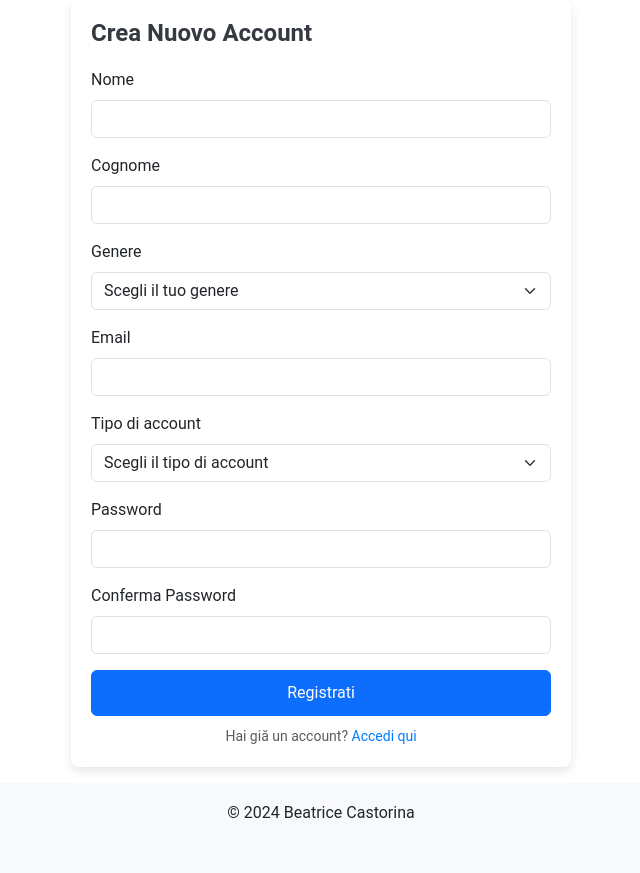
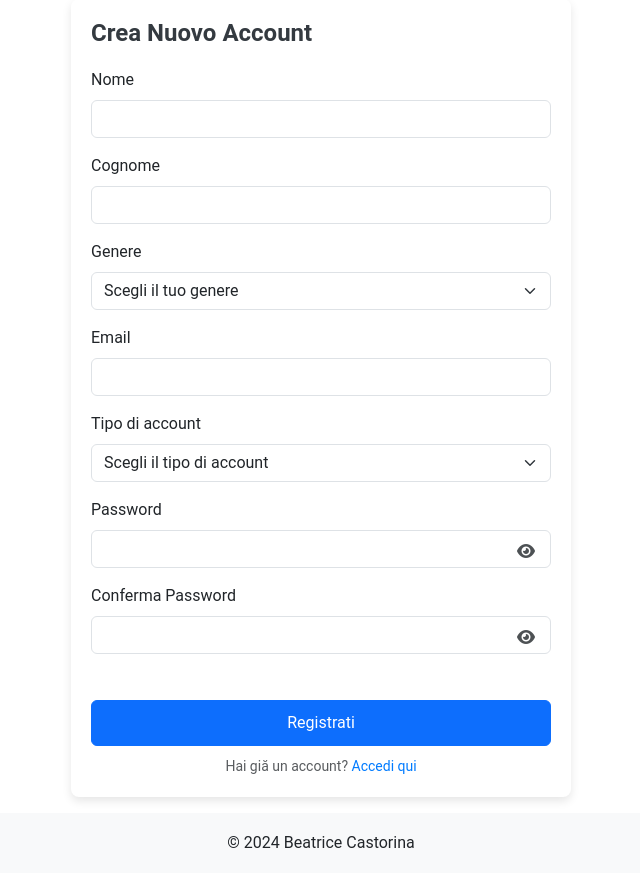
Before and after one commit to scherbatskyzoned/IAW-exam-12-09-2024, a Flask app: page /signup in a window 1280 px wide. Shown: the part 118-991 px from the top of the page, without its empty margins (319-959 px from the left). Before the commit the page ends 936 px from the top, so only its background shows below. Run offline with Flask 3, Linux system fonts and the light colour scheme.

Commit message:
added eye icon for password

```diff
--- a/static/css/login_styles.css
+++ b/static/css/login_styles.css
@@ -33,8 +33,19 @@
 #exclamation {
   color:#b3261e;
   display: none;
+  margin-top: .7rem;
 }
 
 #error-message {
   color: #b3261e;
 }
+
+.field-icon {
+  float: right;
+  margin-left: -25px;
+  margin-top: -25px;
+  padding-right: 1rem;
+  position: relative;
+  z-index: 2;
+  color: rgba(33, 37, 41, 0.80);
+}
--- /dev/null
+++ b/static/js/fieldIcon.js
@@ -0,0 +1,22 @@
+const toggles = document.querySelectorAll(".field-icon");
+const psw = document.querySelectorAll(".password-input");
+
+for (let i = 0; i < toggles.length; i++) {
+  toggles[i].addEventListener('click', function () {
+    for (let j=0; j < psw.length; j++) {
+       // Toggle the type attribute using getAttribute() method
+      const type = psw[j].getAttribute('type') === 'password' ? 'text' : 'password';
+      psw[j].setAttribute('type', type);
+    }
+    // Toggle the eye icon
+    this.classList.toggle('fa-eye-slash');
+    if (toggles.length === 2) {
+      if (i === 0) {
+        toggles[i+1].classList.toggle('fa-eye-slash');
+      }
+      else {
+        toggles[i-1].classList.toggle('fa-eye-slash');
+      }
+    }
+  });
+};
--- a/templates/base.html
+++ b/templates/base.html
@@ -66,7 +66,6 @@
       </nav>
 
       {% with messages = get_flashed_messages(with_categories=true) %}
-        <!-- Categories: success (green), info (blue), warning (yellow), danger (red) -->
         {% if messages %}
           {% for category, message in messages %}
           <div class="alert alert-{{category}} alert-dismissible fade show mt-3 mx-3" role="alert">
@@ -95,9 +94,8 @@
 
     <!-- Bootstrap JS -->
     <script src="https://cdn.jsdelivr.net/npm/bootstrap@5.3.2/dist/js/bootstrap.bundle.min.js" integrity="sha384-C6RzsynM9kWDrMNeT87bh95OGNyZPhcTNXj1NW7RuBCsyN/o0jlpcV8Qyq46cDfL" crossorigin="anonymous"></script>
-
     <!-- My JS -->
-    <script type="text/javascript" src="{{url_for('static', filename='js/checkPassword.js')}}"></script>
+    {% block script %}{% endblock %}
   </body>
 
 </html>
--- a/templates/modify_scheda.html
+++ b/templates/modify_scheda.html
@@ -16,11 +16,10 @@
     <label class="form-label">Seleziona allenamenti</label>
     {% for allenamento in allenamenti %}
       <div class="form-check">
-        <!-- if esercizio in Scheda check the checkbox -->
+        <!-- if esercizio in scheda check the checkbox -->
         <input class="form-check-input" type="checkbox" name="ids" value="{{allenamento.id_allenamento}}" id="flexCheck{{loop.index}}" {% if allenamento in selected %} checked {% endif %}>
         <label class="form-check-label" for="flexCheck{{loop.index}}">
           {{allenamento.titolo}}
-          <!-- clicca per popup con info quali livello e descrizione -->
         </label>
       </div>
     {% endfor %}
--- a/templates/signup.html
+++ b/templates/signup.html
@@ -2,7 +2,6 @@
 {% block title %}Registrati{% endblock %}
 {% block style %} {{url_for('static', filename='css/login_styles.css')}} {% endblock %}
 {% block content %}
-
 
 <div class="login-container mt-3 mb-3">
 	<h2>Crea Nuovo Account</h2>
@@ -38,14 +37,20 @@
 		</div>
 		<div class="mb-3">
 			<label for="passwordInput" class="form-label">Password</label>
-			<input type="password" class="form-control" name="password" id="passwordInput" required autocomplete="off">
+			<input type="password" class="form-control password-input" name="password" id="passwordInput" required autocomplete="off">
+			<span class="toggle-password">
+				<i class="fa-solid fa-eye field-icon" id="togglePassword"></i>
+			</span>
 		</div>
 		<div class="mb-3">
 			<label for="passwordCheckInput" class="form-label">Conferma Password</label>
-			<input type="password" class="form-control" id="passwordCheckInput" required autocomplete="off">
-			<div class="mt-1">
+			<input type="password" class="form-control password-input" id="passwordCheckInput" required autocomplete="off">
+			<span class="toggle-password">
+				<i class="fa-solid fa-eye field-icon"></i>
+			</span>
+			<div class="d-flex flex-row mt-1">
 				<i class="fa-solid fa-circle-exclamation ms-1" id="exclamation"></i>
-				<p id="error-message" class="form-text d-inline"></p>
+				<p id="error-message" class="form-text d-inline text-start ms-1"></p>
 			</div>
 		</div>
 		<button type="submit" class="btn btn-primary">Registrati</button>
@@ -55,3 +60,7 @@
 	</form>
 </div>
 {% endblock %}
+{% block script %}
+<script type="text/javascript" src="{{url_for('static', filename='js/checkPassword.js')}}"></script>
+<script type="text/javascript" src="{{url_for('static', filename='js/fieldIcon.js')}}"></script>
+{% endblock %}
```
Also changed, not shown: templates/login.html (+7 -1 lines), templates/schede.html (+0 -15 lines), templates/about.html (indentation only).
